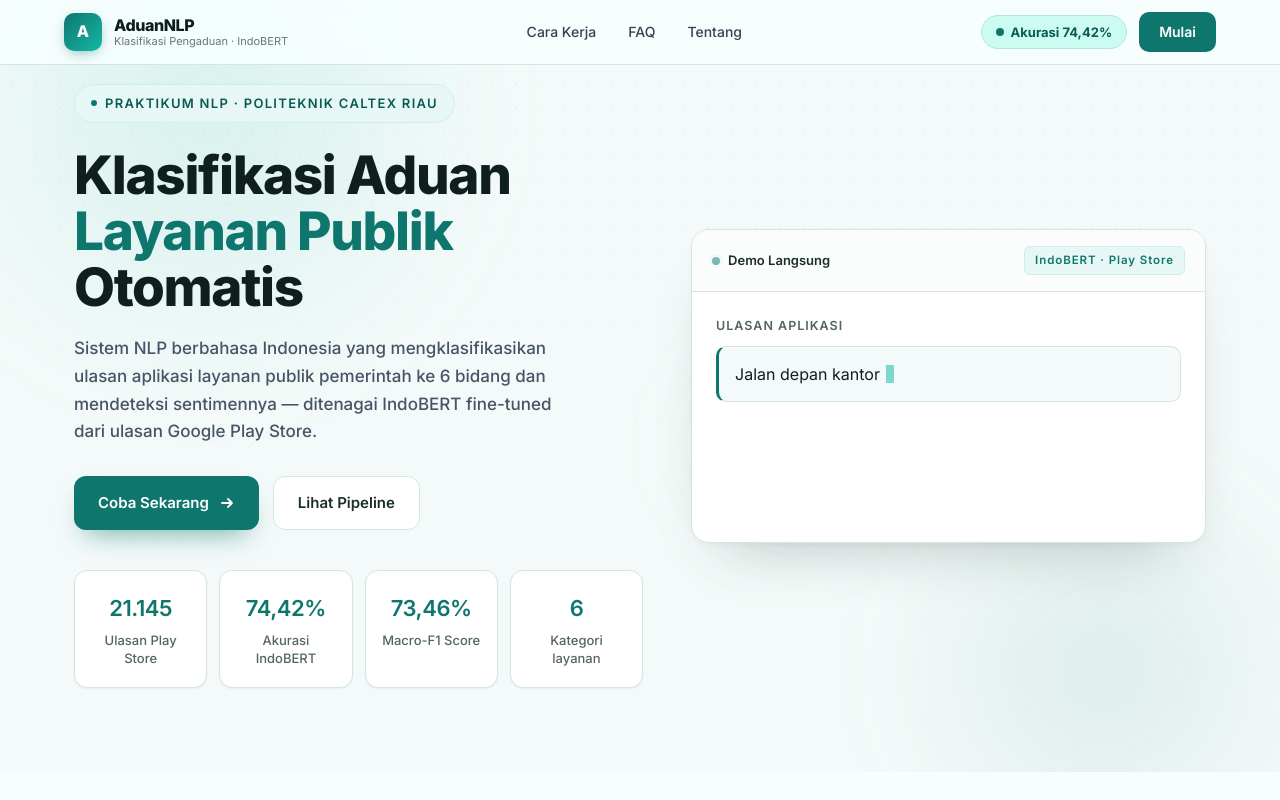
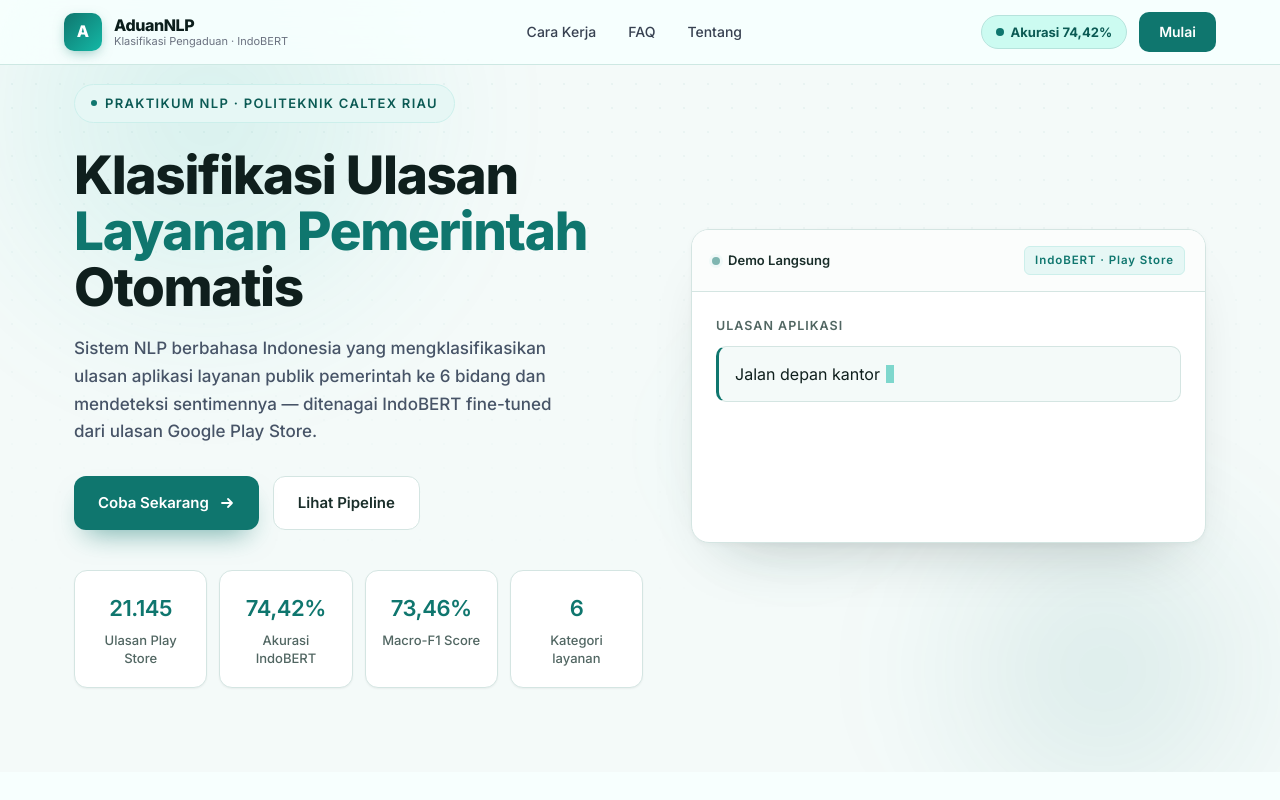
Before and after one commit to Zayyandra/aduan-react, a React (Vite) app in the folder frontend/: page / in a window 1280 px wide. Shown: the top 800 px of the page. Built offline with nearby package versions, Linux system fonts and the light colour scheme; no server answers.

Commit message:
Revisi 1

```diff
--- a/frontend/src/components/HeroSection.jsx
+++ b/frontend/src/components/HeroSection.jsx
@@ -117,8 +117,8 @@
             className="reveal text-[#0f1f1d] text-[40px] md:text-[53px] leading-[1.06] tracking-[-0.025em] font-extrabold mb-5"
             style={{ transitionDelay: "0.08s" }}
           >
-            Klasifikasi Aduan<br />
-            <span className="text-[#0f766e]">Layanan Publik</span> Otomatis
+            Klasifikasi Ulasan<br />
+            <span className="text-[#0f766e]">Layanan Pemerintah</span> Otomatis
           </h1>
 
           {/* lead */}
```
